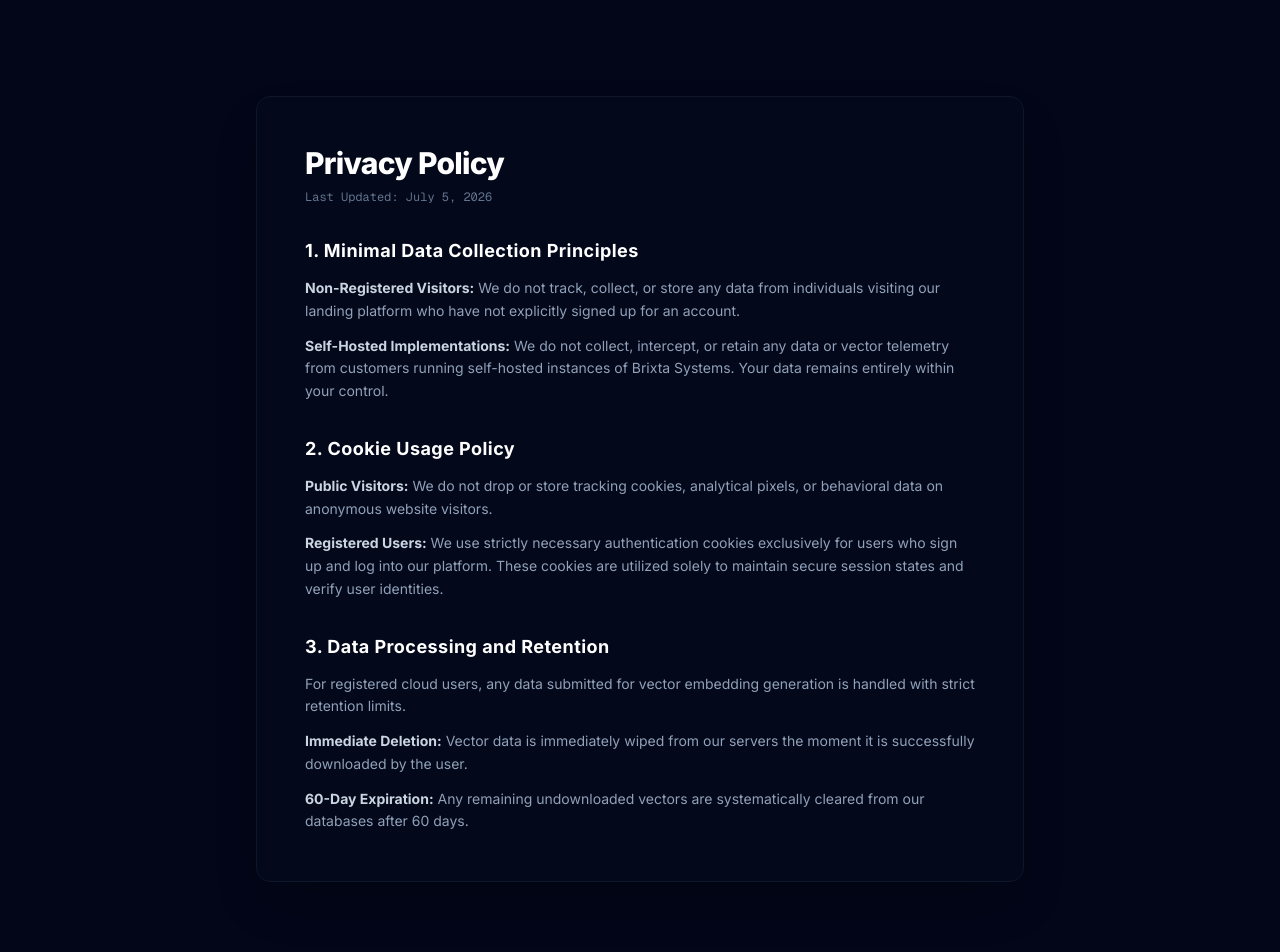
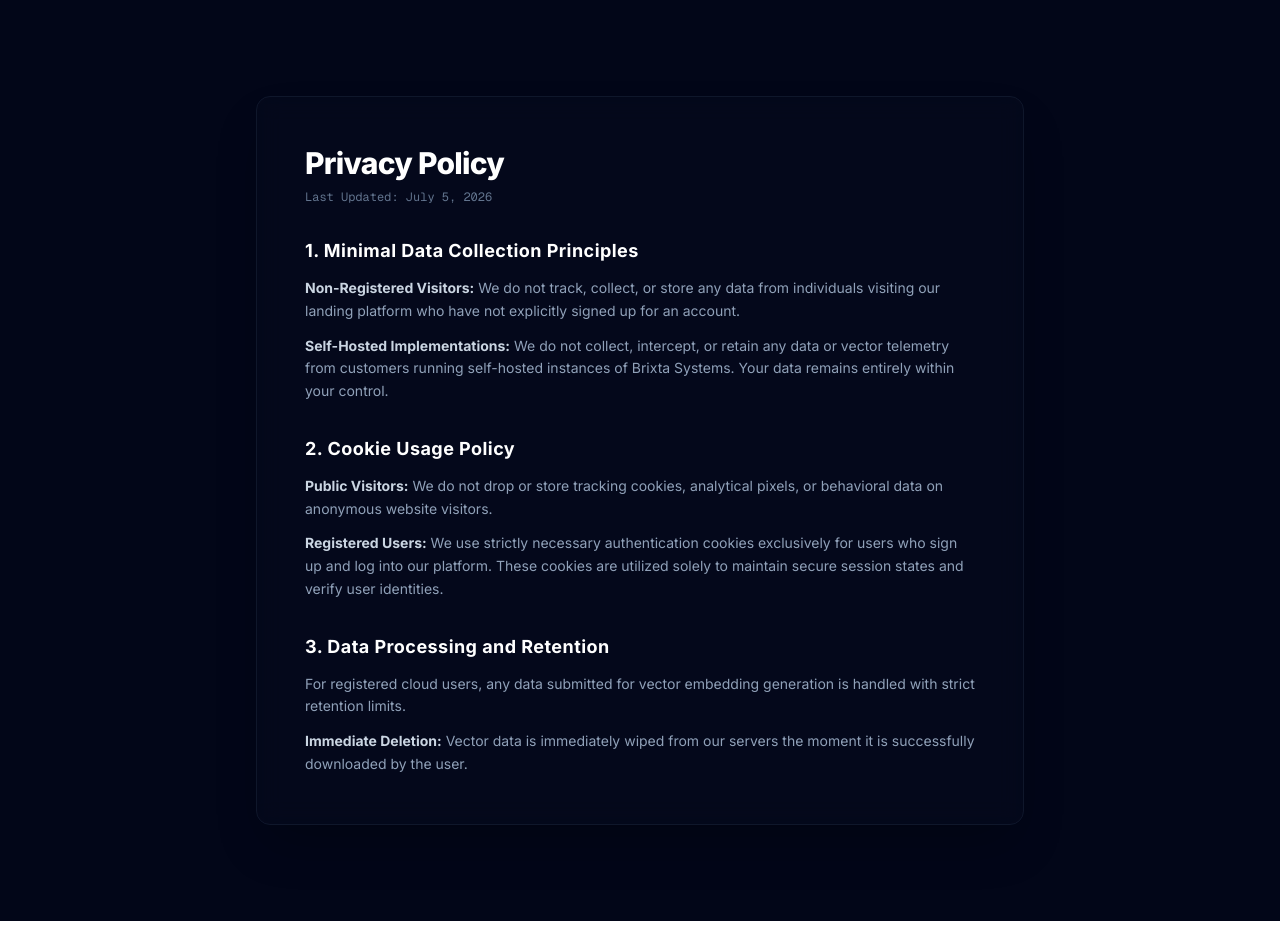
Before and after one commit to BRIXTAOrg/BrixtaLanding, a Next.js app: page /privacy in a window 1280 px wide. Shown: the top 952 px of the page. After the commit the page ends 921 px from the top, so only its background shows below. Built offline with nearby package versions, Linux system fonts and the light colour scheme.

Commit message:
Basic made3

```diff
--- a/src/app/privacy/page.tsx
+++ b/src/app/privacy/page.tsx
@@ -37,9 +37,6 @@
           <p className="text-sm leading-relaxed">
             <strong className="text-slate-300">Immediate Deletion:</strong> Vector data is immediately wiped from our servers the moment it is successfully downloaded by the user.
           </p>
-          <p className="text-sm leading-relaxed">
-            <strong className="text-slate-300">60-Day Expiration:</strong> Any remaining undownloaded vectors are systematically cleared from our databases after 60 days.
-          </p>
         </section>
       </div>
     </div>
--- a/src/components/commons/navBar.tsx
+++ b/src/components/commons/navBar.tsx
@@ -49,9 +49,8 @@
         {/* Right: Glowing Blue CTA Button */}
         <div>
           <button className="relative inline-flex items-center justify-center px-5 py-2 text-sm font-semibold text-white bg-blue-600 rounded-full group overflow-hidden transition-all duration-300 hover:bg-blue-500 shadow-[0_0_20px_rgba(37,99,235,0.4)] hover:shadow-[0_0_25px_rgba(56,189,248,0.6)] cursor-pointer">
-            {/* Subtle inner reflective animation glow */}
             <span className="absolute inset-0 w-full h-full bg-linear-to-r from-transparent via-white/20 to-transparent -translate-x-full group-hover:animate-[shimmer_1.5s_infinite]" />
-            Start Now
+            Sign In
           </button>
         </div>
 
```
Also changed, not shown: src/components/commons/CTA.tsx (deleted), src/components/commons/pricingPage.tsx (deleted).
